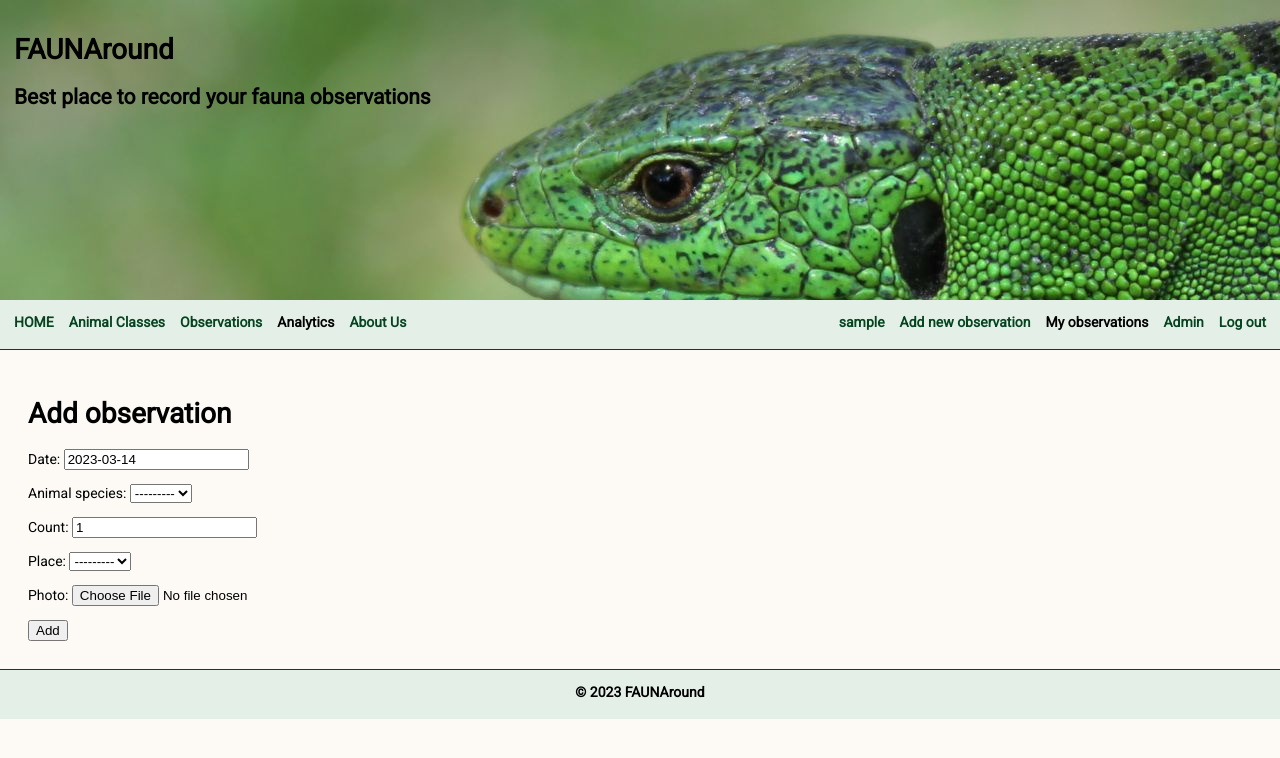
After one commit to reinikeda/fauna_observation, a Django app: page /add_observation/ in a window 1280 px wide. The commit adds this page. Shown: the top 758 px of the page. Run offline with Django 4.2, Linux system fonts and the light colour scheme; the visitor is signed in with stand-in values (Sample User, id 1); data that the repository does not hold is empty.

Commit message:
-- Add new observation form (will be more updates)

```diff
--- /dev/null
+++ b/faunaround/faunaweb/forms.py
@@ -0,0 +1,8 @@
+from django import forms
+from .models import Observation
+
+
+class NewObservationForm(forms.ModelForm):
+    class Meta:
+        model = Observation
+        fields = ['date', 'species', 'count', 'place', 'photo']
--- a/faunaround/faunaweb/static/css/style.css
+++ b/faunaround/faunaweb/static/css/style.css
@@ -139,7 +139,14 @@ a:hover {
 .observation-table th {
     background-color: #9DC08B;
 }
+.observation-table tr:hover {
+    background-color: #E4EFE7;
+}
 .observation-table th, td {
     border: 1px solid #E4EFE7;
     padding: 1rem;
 }
+.observation-img {
+    max-width: 300px;
+    height: auto;
+}
--- a/faunaround/faunaweb/templates/base.html
+++ b/faunaround/faunaweb/templates/base.html
@@ -23,7 +23,7 @@
                 <li><a href="{% url 'about' %}">About Us</a></li>
                 {% if request.user.is_authenticated %}
                     <li class="user-menu"><a href="{% url 'profile_detail_active' %}">{{ request.user }}</a></li>
-                    <li>Add new observation</li>
+                    <li><a href="{% url 'add_observation' %}">Add new observation</a></li>
                     <li>My observations</li>
                     {% if request.user.is_superuser or request.user.is_staff %}
                         <li><a href="{% url 'admin:index' %}">Admin</a></li>
--- /dev/null
+++ b/faunaround/faunaweb/templates/faunaweb/add_observation.html
@@ -0,0 +1,11 @@
+{% extends 'base.html' %}
+{% load static %}
+{% block title %}{{ block.super }}{% endblock title %}
+{% block content %}
+<h1>Add observation</h1>
+<form method="post" enctype="multipart/form-data">
+    {% csrf_token %}
+    {{ form.as_p }}
+    <button type="submit">Add</button>
+</form>
+{% endblock content %}
--- a/faunaround/faunaweb/templates/faunaweb/observation.html
+++ b/faunaround/faunaweb/templates/faunaweb/observation.html
@@ -24,7 +24,7 @@
             <td>{{ observation.observer }}</td>
             <td>
                 {% if observation.photo %}
-                <p>Show image here</p>
+                <img src="{{ observation.photo.url }}" class="observation-img">
                 {% else %}
                 <p>No image uploaded</p>
                 {% endif %}
--- a/faunaround/faunaweb/urls.py
+++ b/faunaround/faunaweb/urls.py
@@ -8,4 +8,5 @@ urlpatterns = [
      path('species/<int:pk>/', views.AnimalSpeciesDetailView.as_view(), name='species_detail'),
      path('observations/', views.ObservationListView.as_view(), name='observations'),
      path('about/', views.about, name='about'),
+     path('add_observation/', views.add_observation, name='add_observation'),
 ]
--- a/faunaround/faunaweb/views.py
+++ b/faunaround/faunaweb/views.py
@@ -1,8 +1,10 @@
+from django.contrib.auth.decorators import login_required
 from django.db.models import Q
-from django.shortcuts import render, get_object_or_404
+from django.shortcuts import render, redirect
 from django.views import generic
 from django.utils.translation import gettext_lazy as _
 from . import models
+from .forms import NewObservationForm
 
 def index(request):
     return render(request, 'faunaweb/index.html')
@@ -42,3 +44,17 @@ class AnimalSpeciesDetailView(generic.DetailView):
 class ObservationListView(generic.ListView):
     model = models.Observation
     template_name = 'faunaweb/observation.html'
+
+
+@login_required
+def add_observation(request):
+    if request.method == 'POST':
+        form = NewObservationForm(request.POST, request.FILES)
+        if form.is_valid():
+            observation = form.save(commit=False)
+            observation.observer = request.user
+            observation.save()
+            return redirect('observations')
+    else:
+        form = NewObservationForm()
+    return render(request, 'faunaweb/add_observation.html', {'form': form})
--- a/requirements.txt
+++ b/requirements.txt
@@ -2,6 +2,7 @@ asgiref==3.6.0
 defusedxml==0.7.1
 diff-match-patch==20200713
 Django==4.1.7
+django-bootstrap-datepicker-plus==5.0.3
 django-import-export==3.1.0
 et-xmlfile==1.1.0
 MarkupPy==1.14
@@ -9,12 +10,14 @@ numpy==1.24.2
 odfpy==1.4.1
 openpyxl==3.1.2
 Pillow==9.4.0
+pydantic==1.10.6
 python-dateutil==2.8.2
 pytz==2022.7.1
 PyYAML==6.0
 six==1.16.0
 sqlparse==0.4.3
 tablib==3.3.0
+typing_extensions==4.5.0
 tzdata==2022.7
 xlrd==2.0.1
 xlwt==1.3.0
```
